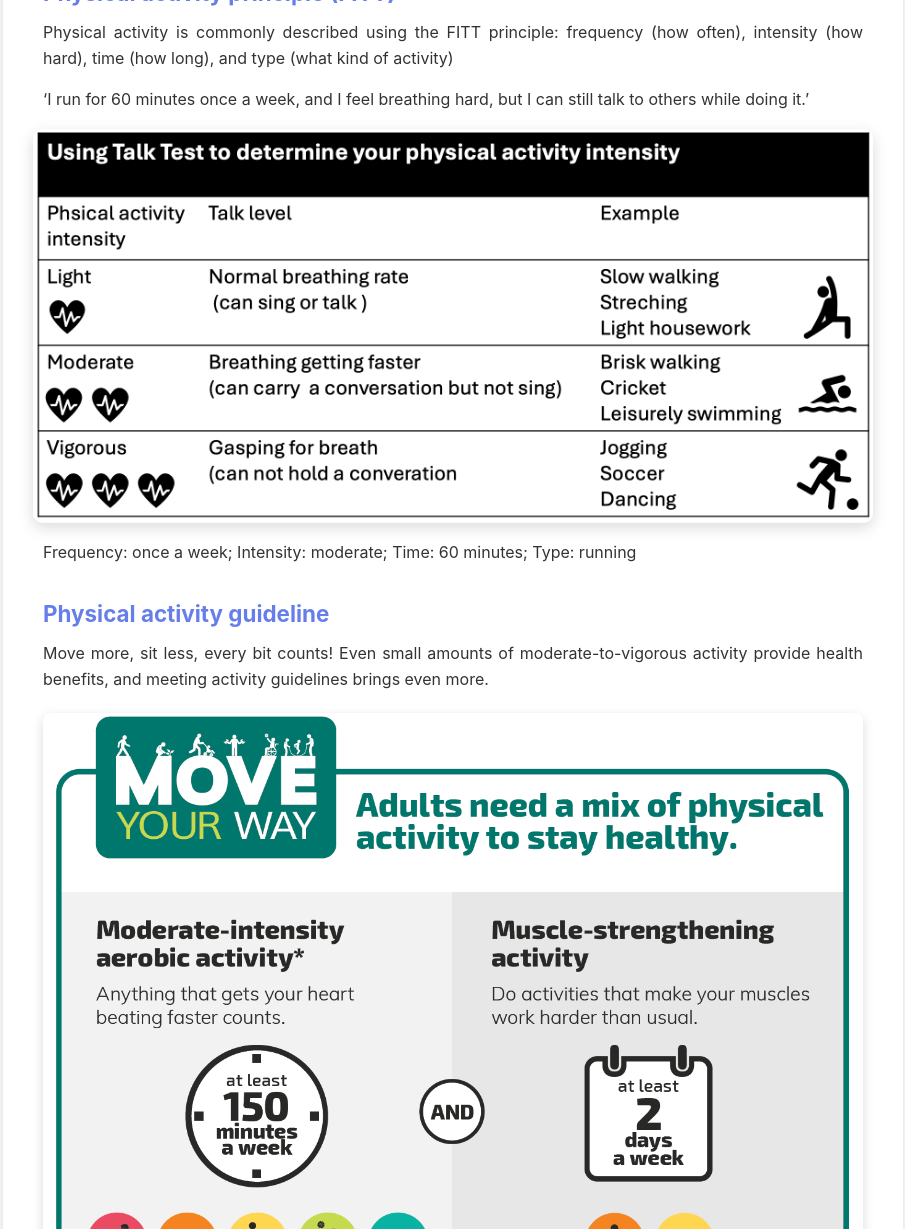
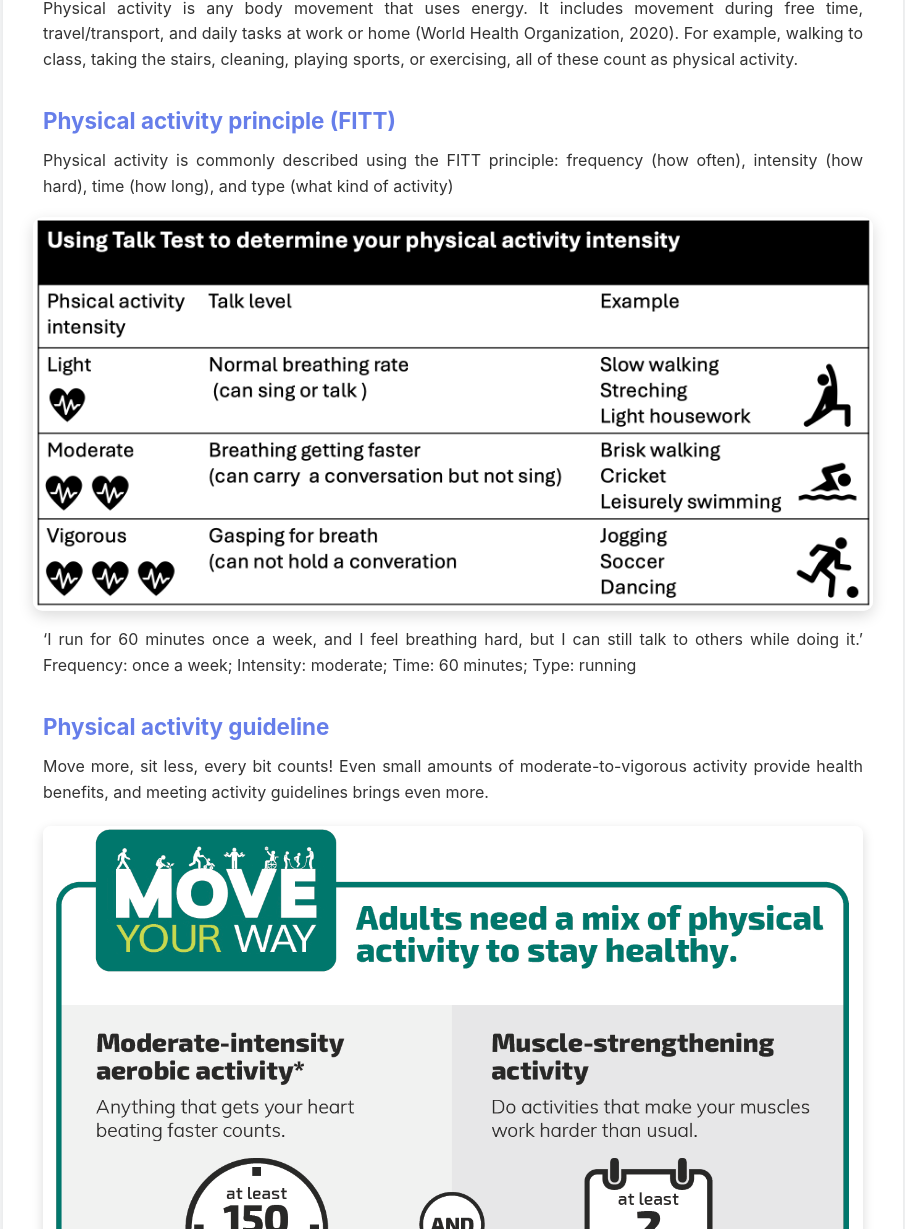
Before and after one commit to liangyahan-physical-education/liangyahan-physical-education.github.io, a Jekyll site: the page built from index.md, in a window 1280 px wide and 1400 px high, scrolled down 721 px, cut to the strip 171-1400 px from the top of the window. Shown: the whole strip, without its empty margins (187-1092 px from the left). Built offline with Jekyll 4.4.1, drawn with Linux system fonts in a browser that asks for light colours; part of the change alters nothing that is shown; some of the changed text lies outside the part shown.

Commit message:
更新页面title，调整内容格式和章节标题

```diff
--- a/index.md
+++ b/index.md
@@ -1,6 +1,6 @@
 ---
 layout: default
-title: STEPPER
+title: STEPPER - A physical activity program co-produced by and for young adults' well-being (Education component)
 ---
 
 
@@ -17,12 +17,11 @@ Physical activity is any body movement that uses energy. It includes movement du
 ###  Physical activity principle (FITT)
 Physical activity is commonly described using the FITT principle: frequency (how often), intensity (how hard), time (how long), and type (what kind of activity)
 
-'I run for 60 minutes once a week, and I feel breathing hard, but I can still talk to others while doing it.'
 <div style="margin: 50px auto; text-align: center;">
 <img src="{{ '/pics/talk_test.png' | relative_url }}" alt="Talk Test" style="transform: scale(1.2); transform-origin: center; display: block; margin: 0 auto;">
 </div>
 
-
+'I run for 60 minutes once a week, and I feel breathing hard, but I can still talk to others while doing it.'
 Frequency: once a week; Intensity: moderate; Time: 60 minutes; Type: running
 
 ###  Physical activity guideline
@@ -57,7 +56,7 @@ Adults should focus on the benefits that matter most to them. For some, health i
 - Offers opportunities for enjoyable, often social, recreational activities;
 - Improves personal appearance, energy levels, and overall well-being; and
 - Creates chances to support and be active with family members or friends
-### Risks of Sedentary Behavior
+###  Risks of Sedentary Behavior
 
 Sedentary behavior means any waking activity that uses very little energy (≤1.5 METs) while sitting, reclining, or lying down. It includes time spent sitting at work or during leisure, such as watching TV (U.S. Department of Health and Human Services, 2018).
 
@@ -116,7 +115,7 @@ PRE RUN WARM UP & STRETCHES（Run and Stretch）- Source: YouTube.</p>
 </div>
 <p style="text-align: center; font-size: 0.9em; color: #666; margin-top: 5px;">How to Breathe so Running Feels EASIER! (Nicklas Rossner) - Source: YouTube.</p>
 
-## 4. Get ready: Sleep better, eat better
+## 4. Fuel your body, rest your mind
 For a healthier lifestyle, more energy, and better physical activity performance, sleep and nutrition matter. Adults aged 18-64 are recommended to get 7-9 hours of good-quality sleep regularly, along with a healthy diet. Use the tips below to support better sleep and healthier eating.
 
 ### Tip for falling asleep faster and sleeping better (National Health Service, n.d.)
```
